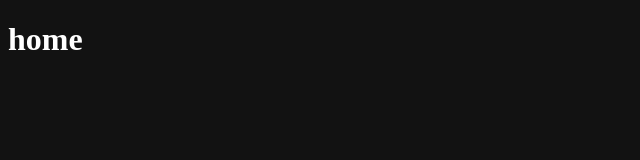
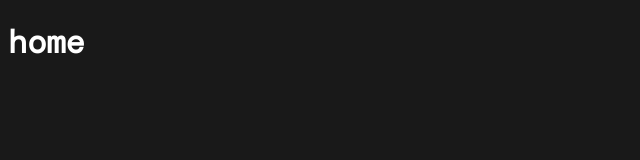
Before and after one commit to NoMoonie/TodoNote, a React (Create React App) app in the folder todoui/: page / in a window 1280 px wide. Shown: the top 160 px of the page, without its empty margins (0-640 px from the left). Built offline with nearby package versions, Linux system fonts and the light colour scheme.

Commit message:
added style components

```diff
--- a/todoui/src/App.tsx
+++ b/todoui/src/App.tsx
@@ -1,10 +1,19 @@
 import React from "react";
 import { BrowserRouter as Router, Routes, Route } from "react-router-dom";
 import routes from "./Config/routes";
+import GlobalStyle from "./Styles/GlobalStyle";
+import styled, { ThemeProvider } from "styled-components";
+import theme from "./Styles/Themes/theme.json";
+
+const Root = styled.div`
+    background-color: ${(props) => props.theme.main.BackgroundColor};
+`;
 
 function App() {
     return (
-        <>
+        <ThemeProvider theme={theme}>
+            <Root>
+                <GlobalStyle />
                 <Router>
                     <Routes>
                         {routes.map((route, index) => {
@@ -12,7 +21,8 @@ function App() {
                         })}
                     </Routes>
                 </Router>
-        </>
+            </Root>
+        </ThemeProvider>
     );
 }
 
--- /dev/null
+++ b/todoui/src/Styles/GlobalStyle.ts
@@ -0,0 +1,14 @@
+import styled, { createGlobalStyle } from "styled-components";
+import Theme from "./Themes/theme.json";
+
+const GlobalStyle = createGlobalStyle`
+    *{
+        font-family: ${Theme.font}, sans-serif;
+    }
+    body{
+        background-color: ${Theme.main.backgroundcolor};
+        color: ${Theme.main.textcolor};
+    }
+`;
+
+export default GlobalStyle;
--- /dev/null
+++ b/todoui/src/Styles/Themes/theme.json
@@ -0,0 +1,15 @@
+{
+    "main": {
+        "backgroundcolor": "#191919",
+        "textcolor": "#fff",
+        "button": {
+            "backgroundcolor": "",
+            "textcolor": ""
+        },
+        "todo": {
+            "backgroundcolor": "",
+            "textcolor": ""
+        }
+    },
+    "font": "DM Mono"
+}
--- a/todoui/src/Styles/index.css
+++ /dev/null
@@ -1,4 +0,0 @@
-body {
-    background-color: #121212;
-    color: white;
-}
--- a/todoui/src/index.tsx
+++ b/todoui/src/index.tsx
@@ -1,6 +1,5 @@
 import React from "react";
 import ReactDOM from "react-dom";
-import "./Styles/index.css";
 import App from "./App";
 
 ReactDOM.render(
```
Also changed, not shown: todoui/src/Styles/App.css (deleted). Lines whose indentation alone changed are shown as unchanged.
